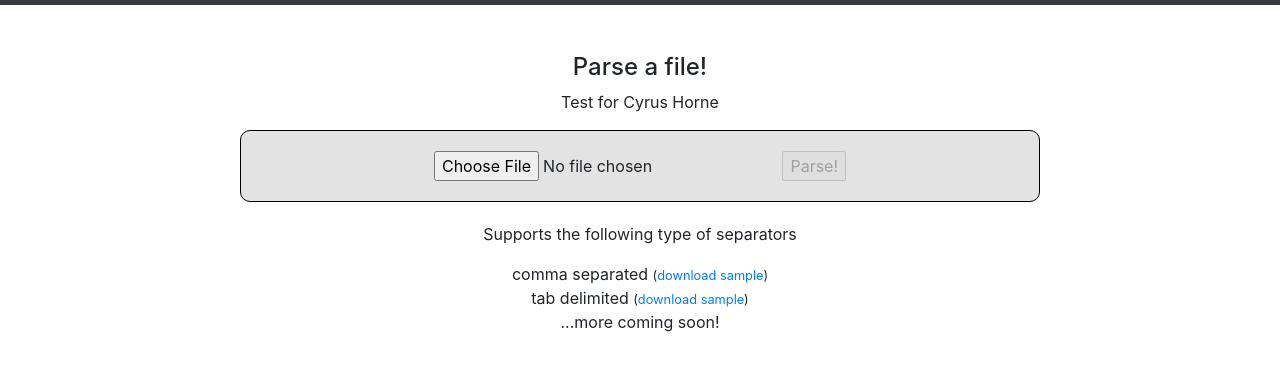
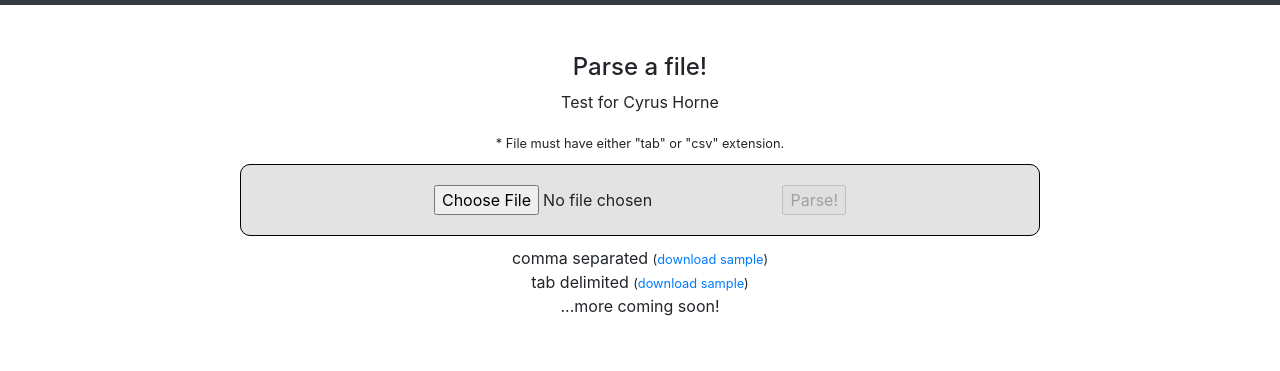
Before and after one commit to scubacy/CFUnitTest, a plain HTML site: page index.html in a window 1280 px wide. Shown: the part 51-422 px from the top of the page. Drawn offline with nearby package versions, Linux system fonts and the light colour scheme.

Commit message:
cleaned up index page

```diff
--- a/index.html
+++ b/index.html
@@ -34,10 +34,9 @@
         <h4 class="mt-5">Parse a file!</h4>
 
         <p>Test for Cyrus Horne</p>
+        <small>* File must have either "tab" or "csv" extension.</small>
 
-        <div class="alert alert-danger" role="alert" id="errorDiv" style="display:none; margin:0 auto; width: 800px;">
-
-        </div>
+        <div class="alert alert-danger" role="alert" id="errorDiv" style="display:none; margin:0 auto; width: 800px;">  </div>
 
         <fieldset style="margin:10px auto; padding: 20px; border:1px solid black; border-radius: 10px; width: 800px; background-color:#E3E3E3">
 
@@ -49,8 +48,6 @@
             </form>
 
         </fieldset>
-
-        <p style="margin-top:20px">Supports the following type of separators</p>
           <ul class="list-unstyled text-center">
             <li>comma separated <small></span>(<a href="filestoParse/file1.csv">download sample</a>)</small> </li>
             <li>tab delimited <small></span>(<a href="filestoParse/file2.tab">download sample</a>)</small> </li>
```
Also changed, not shown: 1 other file.
